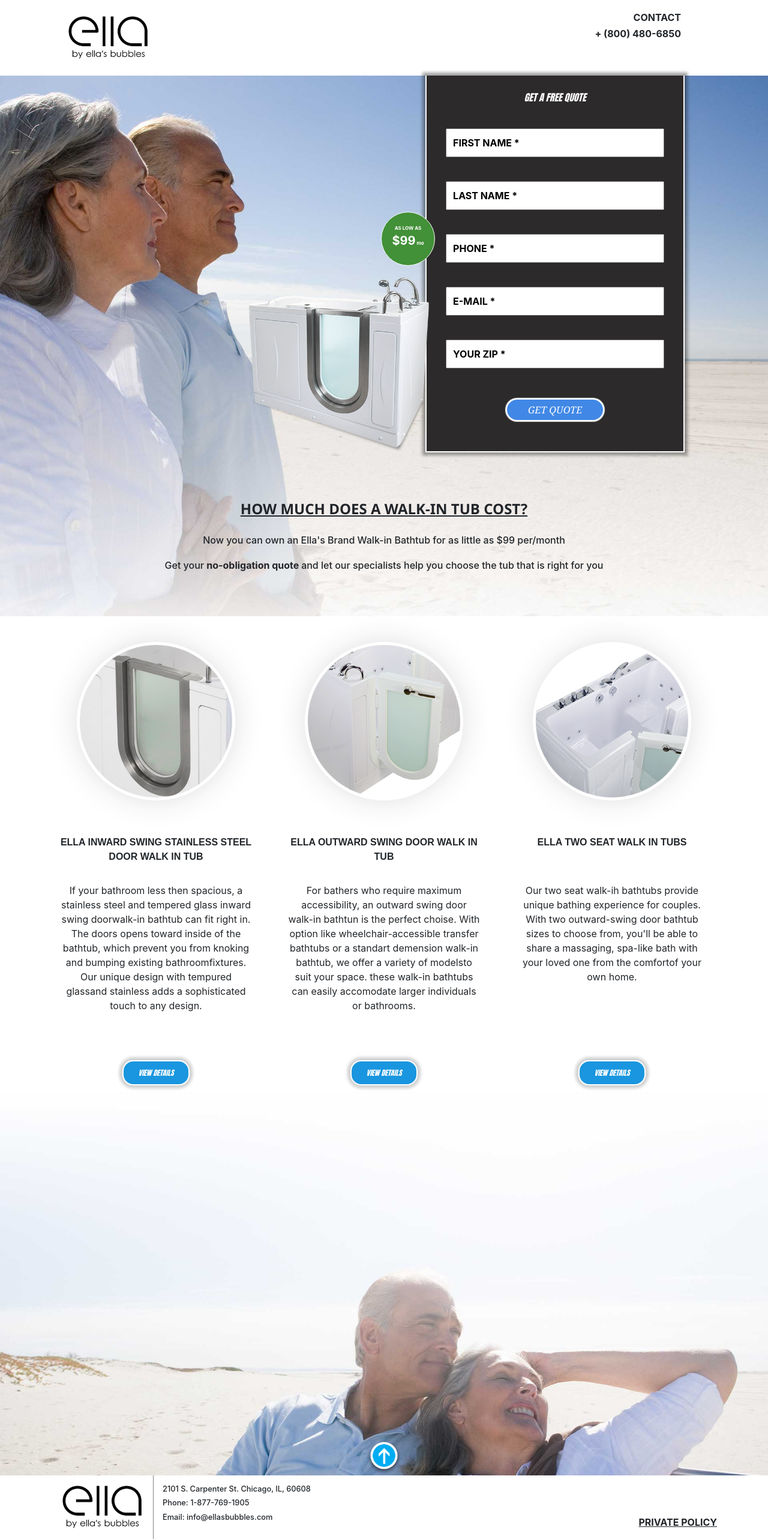
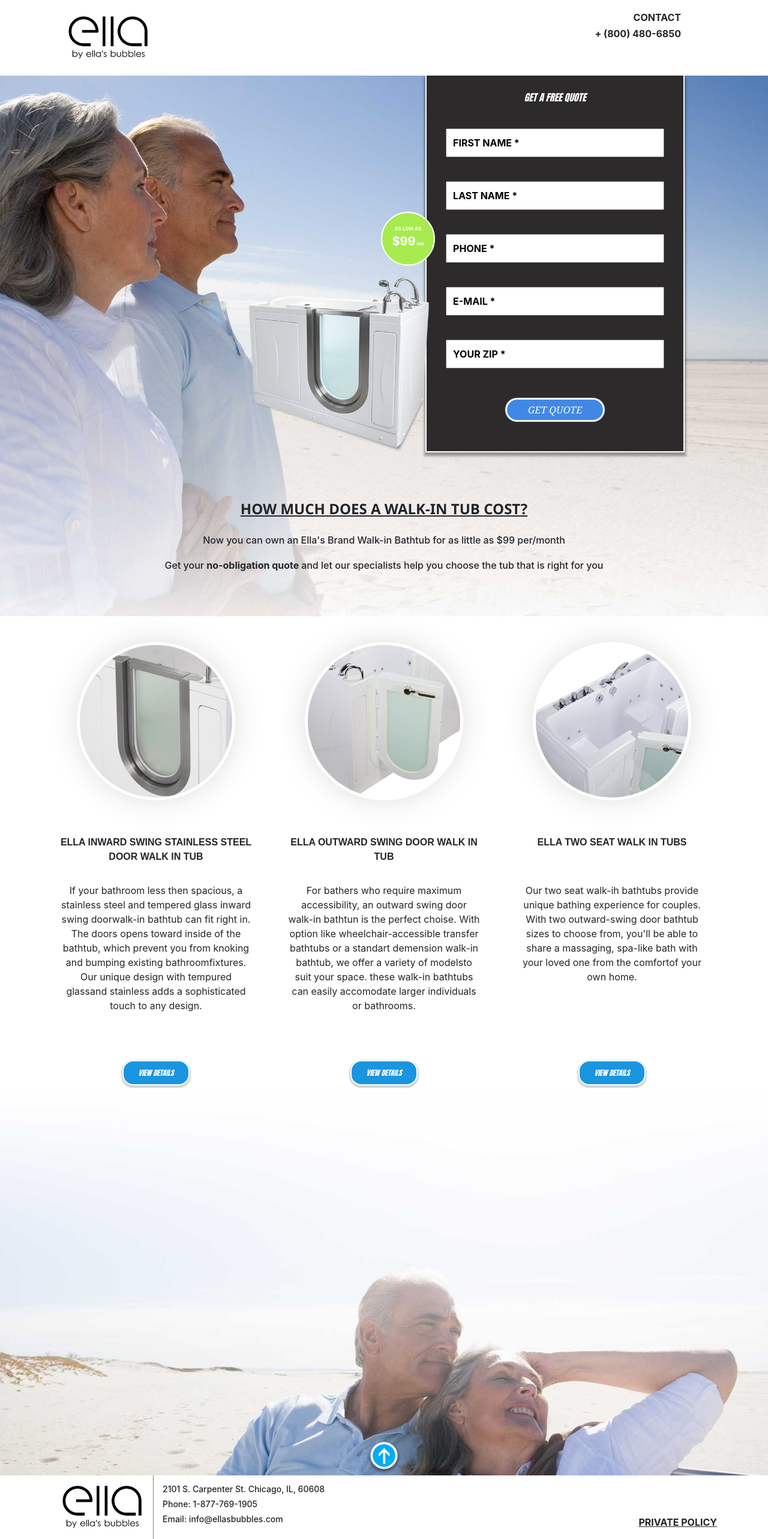
Before and after one commit to Bekargyn/ellas-bubbles-2, a React (Create React App) app: page / in a window 1280 px wide. Shown: the whole page at 60% size. Built offline with nearby package versions, Linux system fonts and the light colour scheme.

Commit message:
styled footer with @media:768px

```diff
--- a/src/styles/scss/includes/_finance.scss
+++ b/src/styles/scss/includes/_finance.scss
@@ -4,7 +4,7 @@
   //HEADER #############################################
   header {
     background: #fff;
-    box-shadow: 0 0 5px 10px rgba(20, 20, 20, 0.4);
+    box-shadow: 0 0 5px 4px rgba(20, 20, 20, 0.4);
     z-index: 10;
 
     .col-4 {
@@ -50,9 +50,9 @@
         align-items: flex-end;
 
         .price {
-          background: rgba(66, 144, 56, 1);
+          background: rgb(167, 235, 79);
           border-radius: 50%;
-          border: 1px solid #fff;
+          border: 2px solid #fff;
           width: 90px;
           height: 90px;
           font-size: 8px;
@@ -79,6 +79,7 @@
         }
       }
 
+      // RIGHT ##################
       .right {
         display: flex;
         justify-content: center;
@@ -86,7 +87,7 @@
         .content {
           background-color: rgb(44, 42, 42);
           width: 80%;
-          box-shadow: 0 0 5px 5px rgba(20, 20, 20, 0.4);
+          box-shadow: 0 4px 4px 2px rgba(20, 20, 20, 0.4);
           border: 2px solid #fff;
           border-top: none;
           margin: 0;
@@ -210,7 +211,7 @@
         background: rgb(25, 150, 223);
         color: white;
         border: 2px solid white;
-        box-shadow: 0 0 5px 5px rgba(20, 20, 20, 0.2);
+        box-shadow: 0 2px 2px 2px rgba(20, 20, 20, 0.2);
         border-radius: 18px;
         padding: 10px 25px;
         font-size: 12px;
@@ -243,6 +244,7 @@
     .container {
       display: flex;
       flex-direction: row;
+      flex-wrap: wrap;
 
       .logo {
         padding: 15px;
@@ -259,7 +261,7 @@
         padding: 15px;
 
         h6 {
-          font-size: 1vw;
+          font-size: 14px;
         }
       }
 
@@ -299,7 +301,7 @@
     }
   }
 
-  @media (max-width: 770px) {
+  @media (max-width: 768px) {
     .top {
       .container {
         width: 90%;
@@ -352,6 +354,25 @@
             max-width: 100px;
           }
         }
+
+        .info {
+          padding: 7px;
+
+          h6 {
+            font-size: 11px;
+          }
+        }
+
+        .private {
+          flex-basis: 100%;
+          display: flex;
+          justify-content: space-around;
+
+          p {
+            font-size: 12px;
+            margin: 10px;
+          }
+        }
       }
     }
   }
```
